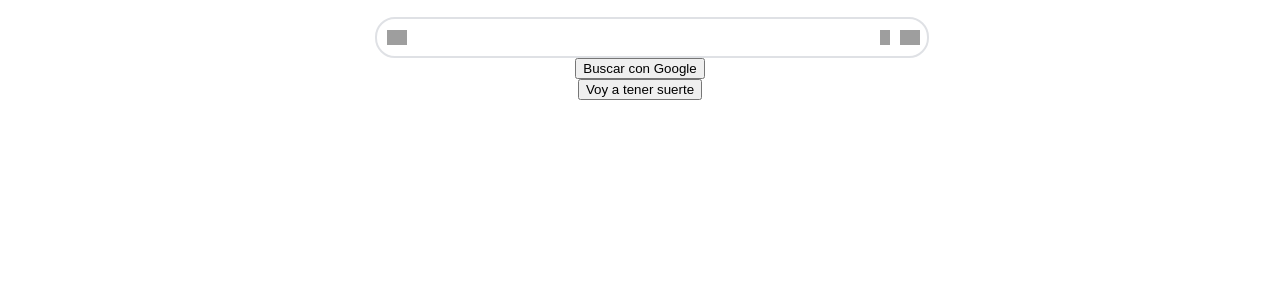
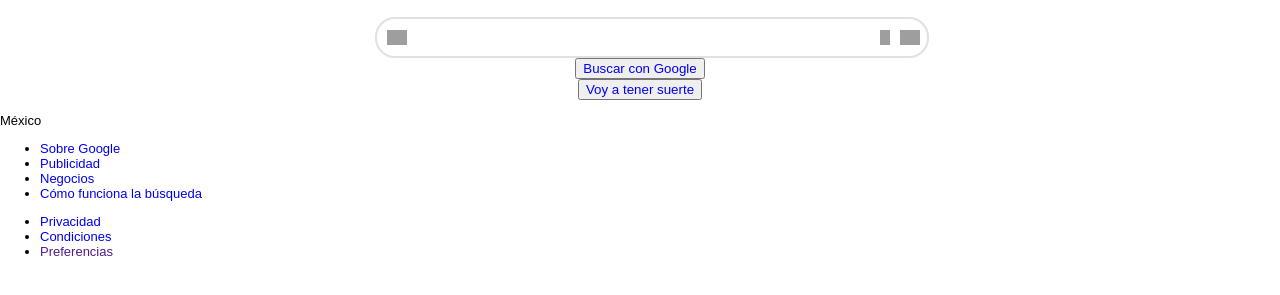
Before and after one commit to sofia-perez14/Clone-de-Google, a plain HTML site: page index.html in a window 1280 px wide. Shown: the part 405-700 px from the top of the page. Drawn offline with Linux system fonts and the light colour scheme; grey boxes are pictures that could not be loaded.

Commit message:
index.html

```diff
--- a/index.html
+++ b/index.html
@@ -51,20 +51,47 @@
             </div>
         </section>
 
-        <section>
-            <div>
-                <button>Buscar con Google</button>
-            </div>
-            <div>
-                <button>Voy a tener suerte</button>
+        <section class="button">
+            <div class="button-general">
+                <div class="buscar-go">
+                    <button class="go"><a href="https://www.google.com.mx/?hl=es">Buscar con Google </a></button>
+                </div>
+
+                <div class="suerte">
+                    <button class="luck"><a href="https://doodles.google/">Voy a tener suerte</a></button>
+                </div>
             </div>
         </section>
     </main>
+
     <footer>
-
+        <p>México</p>
+        <div class="footer-general">
+            <div class="fo-left">
+                <ul class="footer-nav-left">
+                    <li>
+                        <a href="https://about.google/?utm_source=google-MX&utm_medium=referral&utm_campaign=hp-footer&fg=1">Sobre Google</a>
+                    </li>
+                    <li>
+                        <a href="https://ads.google.com/intl/es_mx/home/?subid=ww-ww-et-g-awa-a-g_hpafoot1_1!o2&utm_source=google.com&utm_medium=referral&utm_campaign=google_hpafooter&fg=1">Publicidad</a>
+                    </li>
+                    <li>
+                        <a href="https://smallbusiness.withgoogle.com/intl/es-419_mx/?subid=ww-ww-et-g-awa-a-g_hpbfoot1_1!o2&utm_source=google&utm_medium=ep&utm_campaign=google_hpbfooter&utm_content=google_hpbfooter&gmbsrc=ww-ww-et-gs-z-gmb-s-z-u~sb-g4sb_srvcs-u&c=MX#!/">Negocios</a>
+                    </li>
+                    <li>
+                        <a href="https://www.google.com/search/howsearchworks/?fg=1">Cómo funciona la búsqueda</a>
+                    </li>
+                </ul>
+            </div>
+            <div class="fo-right">
+                <ul class="footer-nav-right">
+                    <li> <a href="https://policies.google.com/privacy?hl=es-MX&fg=1">Privacidad</a></li>
+                    <li> <a href="https://policies.google.com/terms?hl=es-MX&fg=1">Condiciones</a></li>
+                    <li> <a href="">Preferencias</a></li>
+                </ul>
+            </div>
+        </div>
     </footer>
-
-
 </body>
 
 </html>
```
